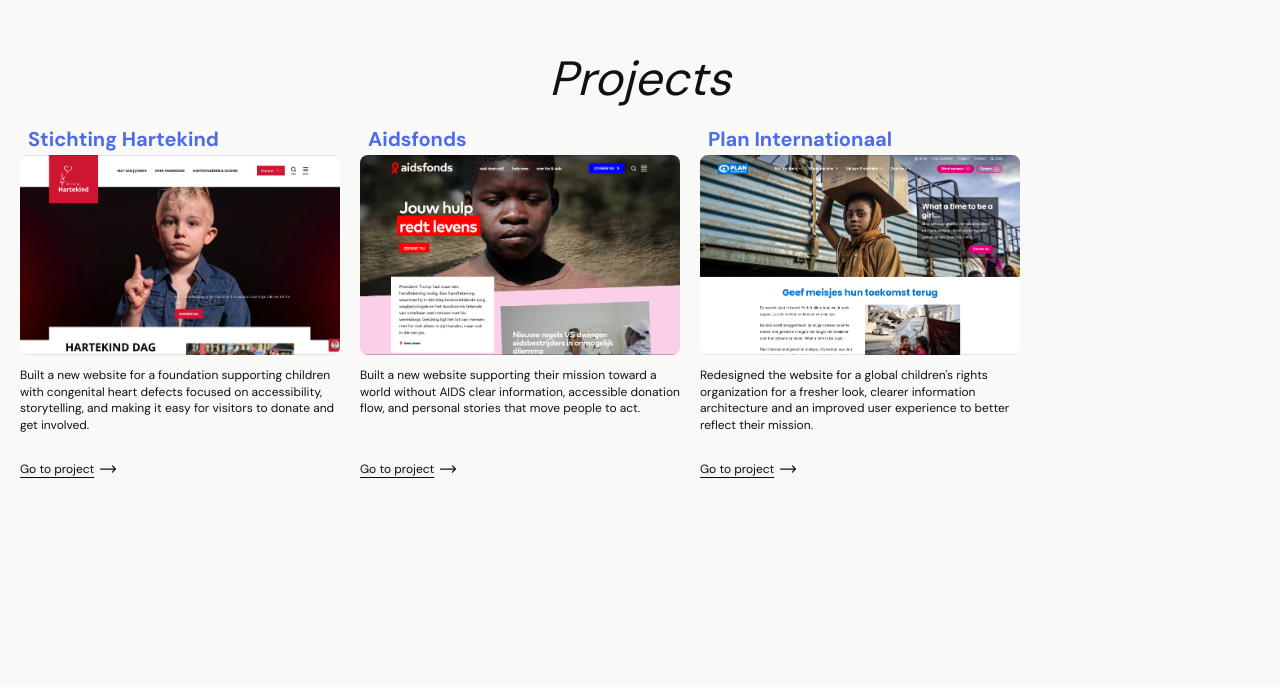
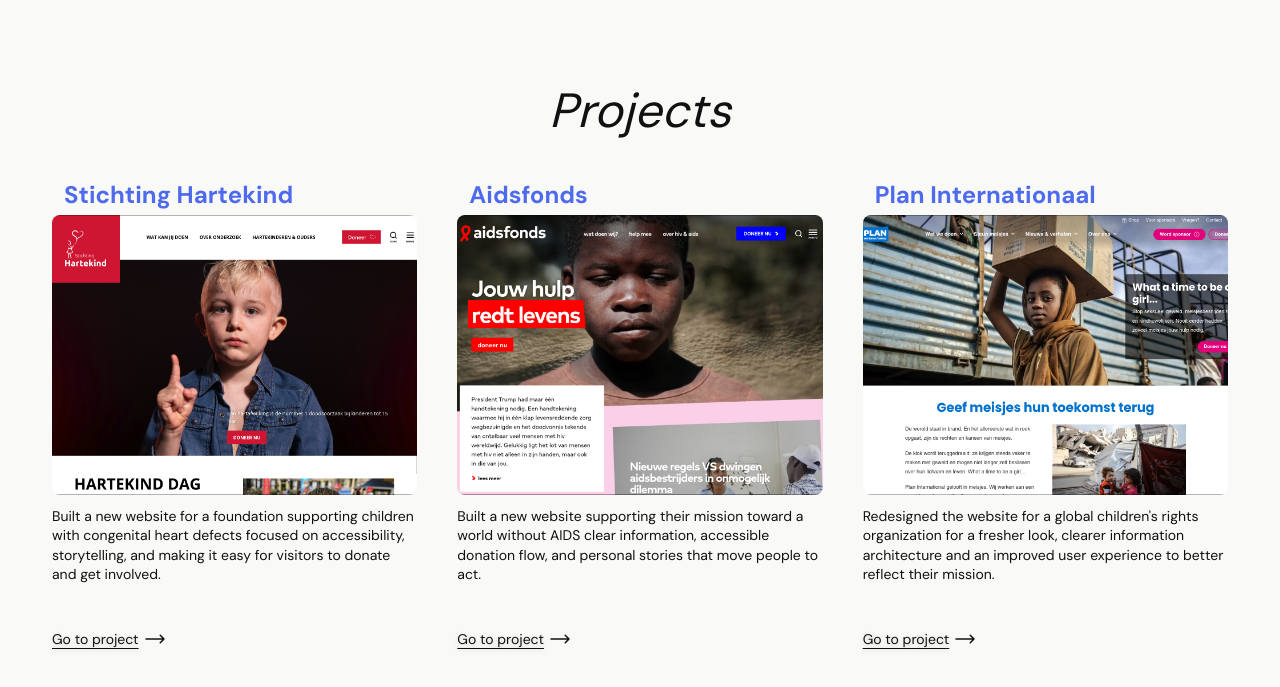
Before and after one commit to astronomx/quentin.dev, a Next.js app: page / in a window 1280 px wide. Shown: the part 913-1600 px from the top of the page. Before the commit the page ends 1392 px from the top, so only its background shows below. Built offline with nearby package versions, Linux system fonts and the light colour scheme; a web font is replaced by a local one.

Commit message:
Mobile friendly
Made the projects bigger for desktop and smaller on mobile devices

```diff
--- a/src/app/components/ProjectCard.tsx
+++ b/src/app/components/ProjectCard.tsx
@@ -11,35 +11,35 @@
 
 export default function ProjectCard({title, previewText, image}: ProjectCardType) {
     return (
-        <div className="flex w-80 flex-col rounded-lg">
-            <div className="z-20 bg-background w-fit h-fit py-0.5 px-2 rounded-tr-lg">
-                <h2 className="font-bold text-xl text-(--slate-blue)">{title}</h2>
+        <div className="flex w-full flex-col rounded-lg">
+            <div className="z-20 w-fit rounded-tr-lg bg-background px-2 py-0.5 lg:px-3 lg:py-1">
+                <h2 className="text-xl font-bold text-(--slate-blue) lg:text-2xl">{title}</h2>
             </div>
 
-            <div className="relative h-[200px] w-full shrink-0 overflow-hidden rounded-lg">
+            <div className="relative h-[200px] w-full shrink-0 overflow-hidden rounded-lg sm:h-[220px] lg:h-[280px]">
                 <Image
                     src={image}
                     alt={title}
                     fill
-                    sizes="320px"
+                    sizes="(max-width: 640px) 100vw, (max-width: 1024px) 50vw, 33vw"
                     className="object-cover"
                 />
             </div>
 
-            <div className="mt-3 flex h-28 w-full flex-col gap-2 text-xs">
-                <p className="min-h-0 flex-1 overflow-hidden leading-snug line-clamp-4">{previewText}</p>
+            <div className="mt-3 flex h-28 w-full flex-col gap-2 text-xs lg:h-36 lg:gap-3 lg:text-sm">
+                <p className="min-h-0 flex-1 overflow-hidden leading-snug line-clamp-4 lg:line-clamp-5">{previewText}</p>
 
                 <div className="flex shrink-0 flex-row items-center gap-1 transition-all group">
                     <Link
                         href="/"
-                        className="text-xs underline underline-offset-4
-                            rounded-lg drop-shadow-sm cursor-pointer transition-all duration-200"
+                        className="text-xs underline underline-offset-4 rounded-lg drop-shadow-sm transition-all duration-200
+                            cursor-pointer lg:text-sm"
                     >
                         Go to project
                     </Link>
 
                     <ArrowLongRightIcon
-                        className="h-5 w-5 text-foreground transition-transform duration-200 group-hover:translate-x-1"
+                        className="h-5 w-5 text-foreground transition-transform duration-200 group-hover:translate-x-1 lg:h-6 lg:w-6"
                     />
                 </div>
             </div>
--- a/src/app/page.tsx
+++ b/src/app/page.tsx
@@ -6,10 +6,10 @@
     <div className="flex flex-col flex-1 w-full">
       <Herosection />
 
-      <div className="relative z-10 flex flex-col">
-        <h2 className="self-center text-5xl mb-5 font-sans italic">Projects</h2>
+      <div className="relative z-10 mx-auto flex w-full max-w-7xl flex-col px-4 pb-16 pt-8 lg:max-w-screen-2xl lg:px-8">
+        <h2 className="mb-8 self-center text-4xl md:text-5xl font-sans italic lg:mb-10">Projects</h2>
 
-        <div className="flex flex-col md:flex-row gap-5">
+        <div className="grid w-full grid-cols-1 gap-8 sm:grid-cols-2 sm:gap-6 lg:grid-cols-3 lg:gap-10">
 
           <ProjectCard title="Stichting Hartekind"
             previewText="
```
